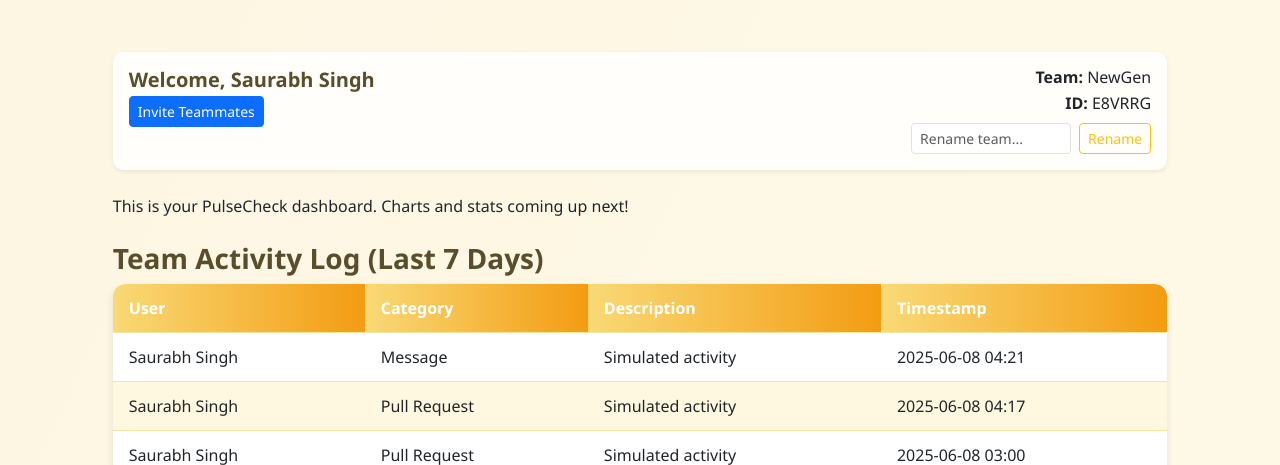
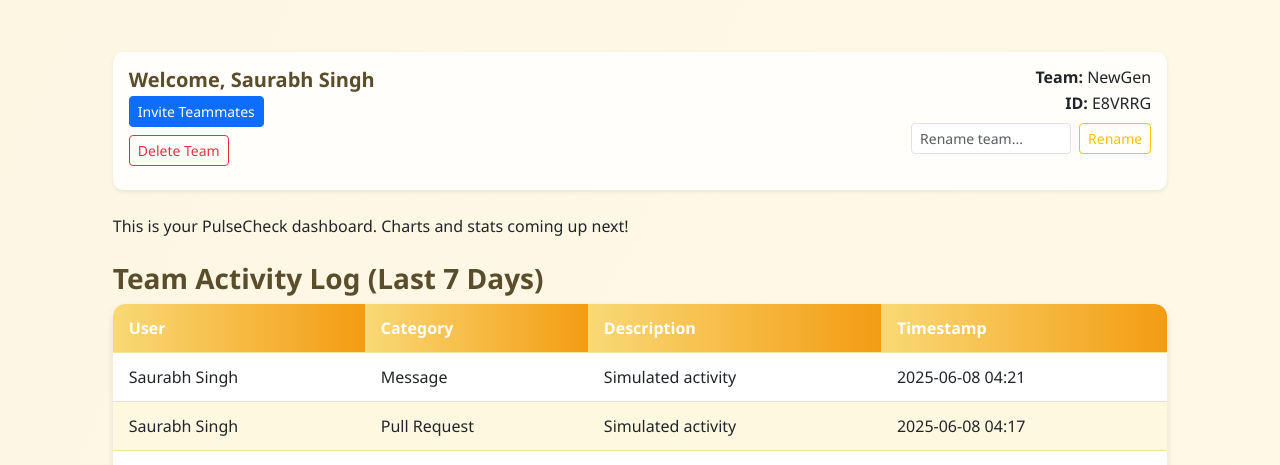
Before and after one commit to SincereSaksham/PulseCheck, a Flask app: page /dashboard in a window 1280 px wide. Shown: the top 465 px of the page. Run offline with Flask 3, Linux system fonts and the light colour scheme; a user stored in the database is signed in.

Commit message:
Added Delete Button

```diff
--- a/app.py
+++ b/app.py
@@ -17,7 +17,7 @@ basedir = os.path.abspath(os.path.dirname(__file__))
 db_path = os.path.join(basedir, 'pulsecheck.db')
 
 app = Flask(__name__)
-app.config['SECRET_KEY'] = os.environ.get('SECRET_KEY', 'dev-secret')
+app.config['SECRET_KEY'] = 'pulsecheck-secret'
 app.config['SQLALCHEMY_DATABASE_URI'] = f'sqlite:///{db_path}'
 app.config['PERMANENT_SESSION_LIFETIME'] = timedelta(minutes=30)
 
@@ -415,6 +415,38 @@ def join_team():
 
 
 
+@app.route('/delete_team', methods=['POST'])
+@login_required
+@creator_required
+def delete_team():
+    team = current_user.team
+
+    if not team:
+        flash("No team to delete.", "warning")
+        return redirect(url_for('dashboard'))
+
+    # Remove team_id from all members
+    members = User.query.filter_by(team_id=team.id).all()
+    for member in members:
+        member.team_id = None
+
+    # Delete related data
+    Activity.query.filter_by(team_id=team.id).delete()
+    Mood.query.filter_by(team_id=team.id).delete()
+
+    db.session.delete(team)
+    db.session.commit()
+    flash("Team deleted successfully.", "danger")
+    return redirect(url_for('dashboard'))
+
+
+
+@app.route('/create_team', methods=['GET', 'POST'])
+@login_required
+def create_team():
+    return redirect(url_for('onboarding'))
+
+
 
 
 
@@ -428,11 +460,8 @@ def logout():
 
 
 
-@app.before_first_request
-def create_tables():
+
+if __name__ == '__main__':
     with app.app_context():
         db.create_all()
-
-
-if __name__ == '__main__':
     app.run(debug=True)
--- a/templates/dashboard.html
+++ b/templates/dashboard.html
@@ -8,6 +8,12 @@
     <div class="mb-2">
       <h5 class="mb-1">Welcome, {{ current_user.name }}</h5>
       <a href="{{ url_for('invite') }}" class="btn btn-sm btn-primary">Invite Teammates</a>
+      {% if current_user.id == current_user.team.creator_id %}
+        <form action="{{ url_for('delete_team') }}" method="POST" onsubmit="return confirm('Are you sure you want to delete the team? This cannot be undone.')">
+          <button type="submit" class="btn btn-sm btn-outline-danger mt-2">Delete Team</button>
+        </form>
+      {% endif %}
+
     </div>
 
     <!-- Right: Team Info and Rename Form -->
--- a/templates/team_summary.html
+++ b/templates/team_summary.html
@@ -104,4 +104,9 @@
   </div>
 </div>
 
+<div class="d-flex justify-content-center mt-5 mb-4">
+  <a href="{{ url_for('logout') }}" class="btn btn-secondary">Logout</a>
+</div>
+
+
 {% endblock %}
```
Also changed, not shown: templates/no_team.html (+28 -8 lines), templates/onboarding.html (+46 -2 lines), pulsecheck.db.
